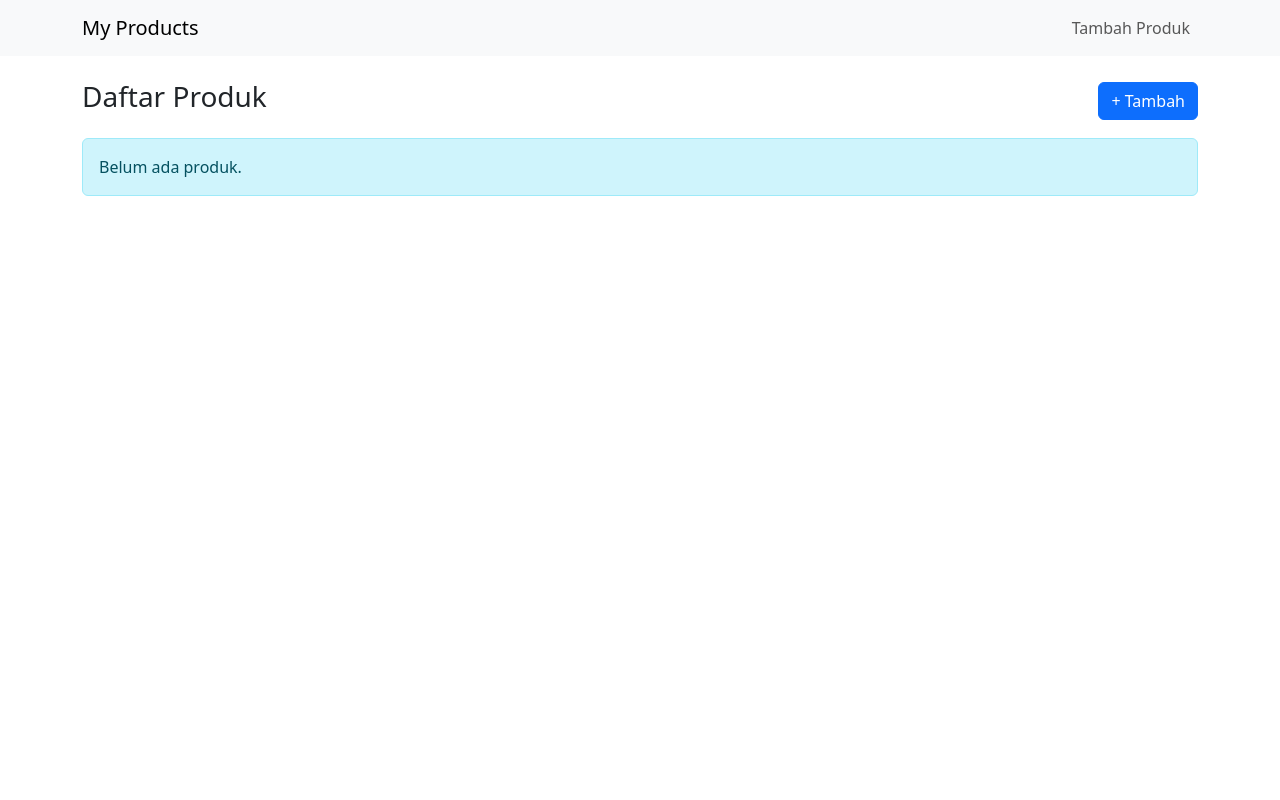
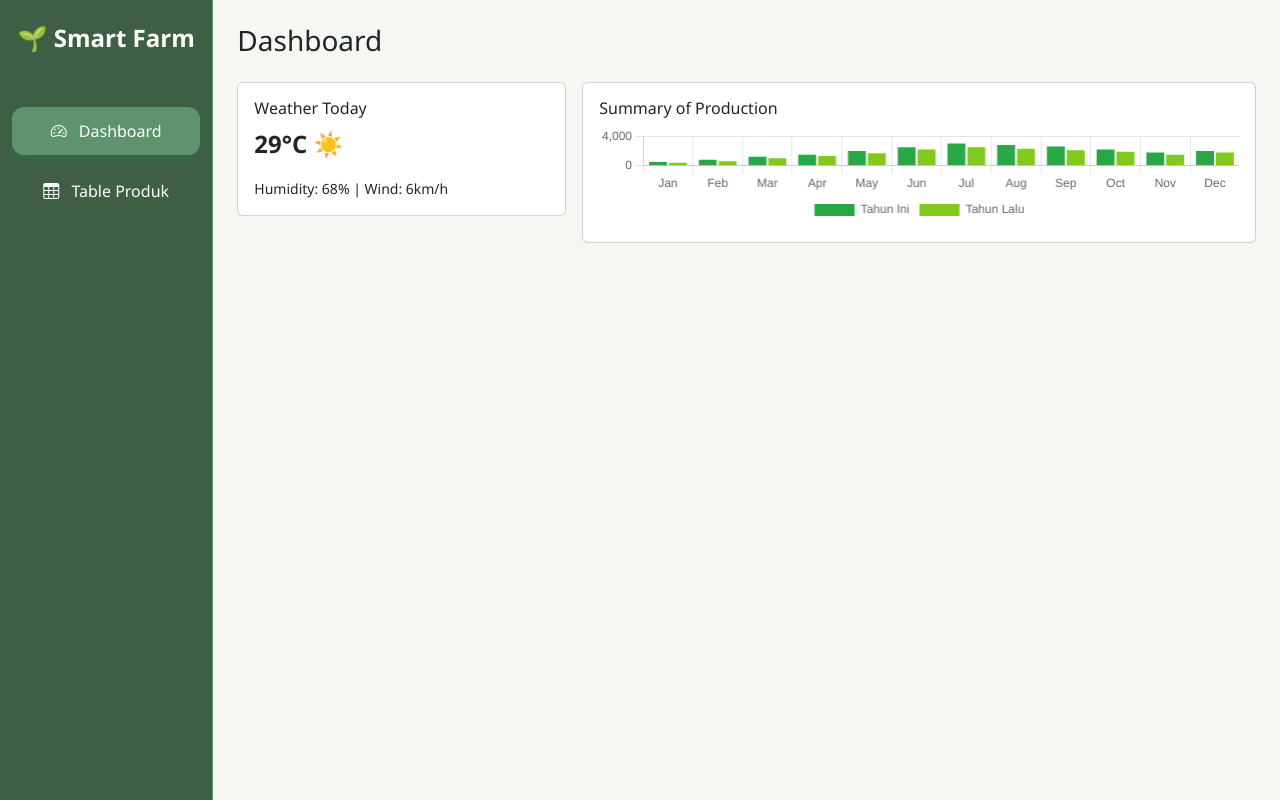
Before and after one commit to r4scodee/webFitcom2025_SkinfaDev_smkinformatikaalirsyad, a PHP site: the page made by index.php in a window 1280 px wide. Run offline with PHP 8.4, Linux system fonts and the light colour scheme; data that the repository does not hold is empty; some libraries are stand-ins or nearby versions.

Commit message:
rombak habis

```diff
--- a/app/config/config.php
+++ b/app/config/config.php
@@ -2,10 +2,10 @@
 // config.php - simpan konfigurasi aplikasi di sini
 // NOTE: Untuk production, letakkan file ini di luar public_html jika memungkinkan.
 
-define('DB_HOST', '103.163.138.166');      // host DB
-define('DB_NAME', 'smkinfor_lombafitcom2025');       // nama DB (ubah sesuai yang kamu buat)
-define('DB_USER', 'smkinfor_root_lombafitcom2025');           // user DB
-define('DB_PASS', 'JoB!um&aTxvuWvq2');               // password DB
+define('DB_HOST', '103.163.138.166');
+define('DB_NAME', 'smkinfor_lombafitcom2025');
+define('DB_USER', 'smkinfor_root_lombafitcom2025');
+define('DB_PASS', 'JoB!um&aTxvuWvq2');
 
 // BASE_URL berguna buat redirect / membuat asset URL (ubah kalau di subfolder)
 $protocol = (!empty($_SERVER['HTTPS']) && $_SERVER['HTTPS'] !== 'off') ? 'https' : 'http';
--- /dev/null
+++ b/app/controller/DashboardController.php
@@ -0,0 +1,12 @@
+<?php
+
+require_once __DIR__ . '/../libs/Controller.php';
+
+class DashboardController extends Controller {
+    public function index() {
+        $this->view('dashboard/index', [
+            'title' => 'Dashboard - Smart Farm',
+            'active' => 'dashboard'
+        ]);
+    }
+}
--- a/app/controller/ProductsController.php
+++ b/app/controller/ProductsController.php
@@ -1,7 +1,5 @@
 <?php
-// ProductsController.php
-// Controller untuk handle semua request CRUD produk.
-// Memakai Controller base class (render, e(), CSRF helpers).
+require_once __DIR__ . '/../libs/Controller.php';
 
 class ProductsController extends Controller
 {
@@ -18,7 +16,11 @@ class ProductsController extends Controller
     {
         $products = $this->model->all();
         // panggil view dengan data products
-        $this->view('products/index', ['products' => $products]);
+        $this->view('products/index', [
+        'title' => 'Table Produk - Smart Farm',
+        'active' => 'products',
+        'products' => $products
+        ]);
     }
 
     // GET /products/create (tampilkan form create)
--- a/app/libs/Controller.php
+++ b/app/libs/Controller.php
@@ -5,22 +5,25 @@ class Controller
     // Render view: otomatis include header & footer layout
     protected function view($viewPath, $data = [])
     {
-        // ekstrak data jadi variabel di view (misal $products)
-        extract($data);
+    // ekstrak data jadi variabel di view (misal $products, $title, $active)
+    extract($data);
 
-        // header layout
-        require_once __DIR__ . '/../views/layouts/header.php';
+    // Mulai buffer
+    ob_start();
 
-        // main view
-        $viewFile = __DIR__ . '/../views/' . $viewPath . '.php';
-        if (is_file($viewFile)) {
-            require_once $viewFile;
-        } else {
-            echo "<div class='container mt-4'><div class='alert alert-danger'>View $viewPath tidak ditemukan.</div></div>";
-        }
+    // file view utama
+    $viewFile = __DIR__ . '/../views/' . $viewPath . '.php';
+    if (is_file($viewFile)) {
+        require $viewFile;
+    } else {
+        echo "<div class='alert alert-danger'>View $viewPath tidak ditemukan.</div>";
+    }
 
-        // footer layout
-        require_once __DIR__ . '/../views/layouts/footer.php';
+    // Ambil hasil render view dan simpan ke $content
+    $content = ob_get_clean();
+
+    // Sekarang panggil layout utama
+    require __DIR__ . '/../views/layouts/layout.php';
     }
 
     // Redirect helper
--- /dev/null
+++ b/app/views/dashboard/index.php
@@ -0,0 +1,37 @@
+<?php ob_start(); ?>
+<h3 class="mb-4">Dashboard</h3>
+<div class="row g-3">
+  <div class="col-md-4">
+    <div class="card card-custom p-3">
+      <h6>Weather Today</h6>
+      <p class="fs-4 fw-bold">29°C ☀️</p>
+      <small>Humidity: 68% | Wind: 6km/h</small>
+    </div>
+  </div>
+  <div class="col-md-8">
+    <div class="card card-custom p-3">
+      <h6>Summary of Production</h6>
+      <canvas id="chartProduction" height="100"></canvas>
+    </div>
+  </div>
+</div>
+
+<script>
+const ctx = document.getElementById('chartProduction');
+new Chart(ctx, {
+  type: 'bar',
+  data: {
+    labels: ['Jan','Feb','Mar','Apr','May','Jun','Jul','Aug','Sep','Oct','Nov','Dec'],
+    datasets: [{
+      label: 'Tahun Ini',
+      data: [500,800,1200,1500,2000,2500,3000,2800,2600,2200,1800,2000],
+      backgroundColor: '#28a745'
+    },{
+      label: 'Tahun Lalu',
+      data: [400,600,1000,1300,1700,2200,2500,2300,2100,1900,1500,1800],
+      backgroundColor: '#82c91e'
+    }]
+  },
+  options: { responsive: true, plugins: { legend: { position: 'bottom' } } }
+});
+</script>
--- a/app/views/layouts/footer.php
+++ /dev/null
@@ -1,39 +0,0 @@
-<?php
-// footer.php
-?>
-</main>
-<!-- jQuery + Bootstrap JS (CDN) -->
-<script src="https://code.jquery.com/jquery-3.7.0.min.js"></script>
-<script src="https://cdn.jsdelivr.net/npm/bootstrap@5.3.0/dist/js/bootstrap.bundle.min.js"></script>
-
-<!-- Custom JS: konfirmasi hapus + preview image -->
-<script>
-// konfirmasi hapus (delegation)
-$(document).on('click', '.btn-delete', function(e){
-    e.preventDefault();
-    if(confirm('Yakin mau hapus produk ini? Data dan gambarnya akan terhapus permanen.')) {
-        // kirim form delete yang tersembunyi
-        $(this).closest('form').submit();
-    }
-});
-
-// preview image ketika upload pada form (input file dengan id #image)
-$(document).on('change', '#image', function(){
-    const file = this.files[0];
-    if (!file) return;
-    // simple size check (2MB)
-    if (file.size > 2 * 1024 * 1024) {
-        alert('Ukuran file terlalu besar (max 2MB).');
-        $(this).val('');
-        return;
-    }
-    const reader = new FileReader();
-    reader.onload = function(e) {
-        $('#preview').attr('src', e.target.result).show();
-    }
-    reader.readAsDataURL(file);
-});
-</script>
-
-</body>
-</html>
--- a/app/views/layouts/header.php
+++ /dev/null
@@ -1,32 +0,0 @@
-<?php
-// header.php - layout header & include Bootstrap + jQuery dari CDN (bisa disesuaikan)
-?>
-<!doctype html>
-<html lang="en">
-<head>
-    <meta charset="utf-8">
-    <meta name="viewport" content="width=device-width, initial-scale=1">
-    <title>CRUD Produk - Simple OOP</title>
-    <!-- Bootstrap 5.3 (CDN) -->
-    <link href="https://cdn.jsdelivr.net/npm/bootstrap@5.3.0/dist/css/bootstrap.min.css" rel="stylesheet">
-    <!-- Optional: Font Awesome for icons -->
-    <link rel="stylesheet" href="https://cdnjs.cloudflare.com/ajax/libs/font-awesome/6.5.0/css/all.min.css">
-    <style>
-        /* sedikit styling supaya tampil rapi */
-        .thumb { max-width: 120px; max-height: 80px; object-fit: cover; }
-    </style>
-</head>
-<body>
-<nav class="navbar navbar-expand-lg navbar-light bg-light">
-  <div class="container">
-    <a class="navbar-brand" href="<?= BASE_URL ?>products">My Products</a>
-    <div class="collapse navbar-collapse">
-      <ul class="navbar-nav ms-auto">
-        <li class="nav-item">
-          <a class="nav-link" href="<?= BASE_URL ?>products/create">Tambah Produk</a>
-        </li>
-      </ul>
-    </div>
-  </div>
-</nav>
-<main class="container mt-4">
--- /dev/null
+++ b/app/views/layouts/layout.php
@@ -0,0 +1,93 @@
+<!DOCTYPE html>
+<html lang="en">
+<head>
+  <meta charset="UTF-8">
+  <meta name="viewport" content="width=device-width, initial-scale=1.0">
+  <title><?= $title ?? "Smart Farm" ?></title>
+  <!-- Bootstrap 5 -->
+  <link href="https://cdn.jsdelivr.net/npm/bootstrap@5.3.0/dist/css/bootstrap.min.css" rel="stylesheet">
+  <!-- Icons -->
+  <link href="https://cdn.jsdelivr.net/npm/bootstrap-icons@1.11.1/font/bootstrap-icons.css" rel="stylesheet">
+  <!-- jQuery -->
+  <script src="https://code.jquery.com/jquery-3.6.0.min.js"></script>
+  <!-- Chart.js -->
+  <script src="https://cdn.jsdelivr.net/npm/chart.js"></script>
+  <style>
+    /* Sidebar styling */
+body {
+  font-family: 'Segoe UI', sans-serif;
+  background-color: #f5f8f2;
+  margin: 0c !important;        /* hilangkan margin bawaan body */
+  padding: 0 !important;       /* hilangkan padding bawaan body */
+}
+
+.container-fluid {
+  padding-left: 20;  /* hilangkan padding kiri-kanan bootstrap */
+  padding-right: 20;
+}
+
+.sidebar {
+  min-height: 100vh;
+  background: #3E5F44;
+  border-right: 1px solid #5E936C;
+}
+
+.sidebar-link {
+  width: 100%;
+  text-align: center;
+  padding: 12px 0;
+  margin: 6px 0;
+  border-radius: 12px;
+  color: #fff;
+  font-weight: 500;
+  transition: all 0.3s ease;
+}
+
+.sidebar-link:hover {
+  background: #e9f7ef;
+  color: #5E936C;
+  transform: translateX(5px);
+}
+
+.sidebar-link.active {
+  background: #5E936C;
+  color: #fff !important;
+  box-shadow: 0 3px 10px rgba(25, 135, 84, 0.3);
+}
+  </style>
+</head>
+<body>
+<div class="container-fluid">
+  <div class="row">
+    <!-- Sidebar -->
+    <nav class="col-md-2 sidebar d-flex flex-column align-items-center pt-4">
+      <h4 class="mb-5 fw-bold text-white">🌱 Smart Farm</h4>
+
+      <a href="<?= BASE_URL ?>dashboard"
+      class="nav-link sidebar-link <?= ($active ?? '') === 'dashboard' ? 'active' : '' ?>">
+      <i class="bi bi-speedometer2 me-2"></i> Dashboard
+      </a>
+
+      <a href="<?= BASE_URL ?>products"
+      class="nav-link sidebar-link <?= ($active ?? '') === 'products' ? 'active' : '' ?>">
+      <i class="bi bi-table me-2"></i> Table Produk
+      </a>
+    </nav>
+
+
+    <!-- Content -->
+    <main class="col-md-10 p-4">
+      <?= $content ?>
+    </main>
+  </div>
+</div>
+<script>
+$(document).ready(function(){
+  $(".sidebar-link").on("click", function(){
+    $(".sidebar-link").removeClass("active");
+    $(this).addClass("active");
+  });
+});
+</script>
+</body>
+</html>
--- a/app/views/products/form.php
+++ b/app/views/products/form.php
@@ -77,7 +77,10 @@ $val = function($key, $default = '') use ($product, $old, $isEdit) {
                 <input type="file" name="image" id="image" accept="image/*" class="form-control">
                 <div class="mt-2">
                     <?php $img = $val('image'); ?>
-                    <img id="preview" src="<?= $img ? UPLOAD_URL . $this->e($img) : '#' ?>" alt="preview" class="img-thumbnail" style="<?= $img ? '' : 'display:none' ?> max-width:220px;">
+                    <img id="preview" src="<?= $img ? UPLOAD_URL . $this->e($img) : '#' ?>"
+                    alt="preview"
+                    class="img-thumbnail"
+                    style="<?= $img ? 'max-width:220px;' : 'display:none; max-width:220px;' ?>">
                 </div>
             </div>
 
--- a/app/views/products/index.php
+++ b/app/views/products/index.php
@@ -1,10 +1,25 @@
+<?php ob_start(); ?>
+<h3 class="mb-4">Table Produk</h3>
+
+<div class="row mb-3">
+  <div class="col-md-4">
+    <input type="text" id="searchProduct" class="form-control" placeholder="Cari produk...">
+  </div>
+  <div class="col-md-3">
+    <select id="filterSupplier" class="form-select">
+      <option value="">Semua Supplier</option>
       <?php
-// products/index.php - list produk
-// $products tersedia dari controller
-?>
-<div class="d-flex justify-content-between align-items-center mb-3">
-    <h3>Daftar Produk</h3>
-    <a href="<?= BASE_URL ?>products/create" class="btn btn-primary">+ Tambah</a>
+      $suppliers = array_unique(array_column($products, 'supplier'));
+      foreach ($suppliers as $s): ?>
+        <option value="<?= strtolower($s) ?>"><?= htmlspecialchars($s) ?></option>
+      <?php endforeach; ?>
+    </select>
+  </div>
+  <div class="col-md-2 ms-auto text-end">
+    <a href="<?= BASE_URL ?>products/create" class="btn btn-success">
+      <i class="bi bi-plus-circle"></i> Tambah
+    </a>
+  </div>
 </div>
 
 <?php if (empty($products)): ?>
@@ -12,7 +27,7 @@
 <?php else: ?>
   <div class="table-responsive">
     <table class="table table-striped table-bordered align-middle">
-            <thead>
+      <thead class="table-success">
         <tr>
           <th>#</th>
           <th>Kode</th>
@@ -23,7 +38,7 @@
           <th>Aksi</th>
         </tr>
       </thead>
-            <tbody>
+      <tbody id="productTable">
       <?php foreach ($products as $p): ?>
         <tr>
           <td><?= $this->e($p['id']) ?></td>
@@ -33,20 +48,18 @@
           <td><?= $this->e($p['supplier']) ?></td>
           <td>
             <?php if (!empty($p['image'])): ?>
-                            <img src="<?= UPLOAD_URL . $this->e($p['image']) ?>" alt="img" class="thumb img-thumbnail">
+              <img src="<?= UPLOAD_URL . htmlspecialchars($p['image']) ?>" alt="img" class="thumb img-thumbnail" width="60">
             <?php else: ?>
               <span class="text-muted">-</span>
             <?php endif; ?>
           </td>
           <td style="white-space:nowrap">
-                        <a href="<?= BASE_URL ?>products/edit/<?= $this->e($p['id']) ?>" class="btn btn-sm btn-warning me-1">
-                            <i class="fa fa-edit"></i> Edit
+            <a href="<?= BASE_URL ?>products/edit/<?= htmlspecialchars($p['id']) ?>" class="btn btn-sm btn-warning me-1">
+              <i class="bi bi-pencil"></i>
             </a>
-
-                        <!-- Hapus pakai form POST untuk lebih aman (CSRF) -->
-                        <form method="post" action="<?= BASE_URL ?>products/delete/<?= $this->e($p['id']) ?>" style="display:inline">
+            <form method="post" action="<?= BASE_URL ?>products/delete/<?= htmlspecialchars($p['id']) ?>" style="display:inline" onsubmit="return confirm('Yakin hapus produk ini?')">
               <input type="hidden" name="_csrf" value="<?= $this->generateCSRFToken() ?>">
-                            <button class="btn btn-sm btn-danger btn-delete"><i class="fa fa-trash"></i> Hapus</button>
+              <button class="btn btn-sm btn-danger"><i class="bi bi-trash"></i></button>
             </form>
           </td>
         </tr>
@@ -55,3 +68,23 @@
     </table>
   </div>
 <?php endif; ?>
+
+<script>
+function filterTable() {
+  var searchVal = $("#searchProduct").val().toLowerCase();
+  var supplierVal = $("#filterSupplier").val().toLowerCase();
+
+  $("#productTable tr").filter(function() {
+    var text = $(this).text().toLowerCase();
+    var supplier = $(this).find("td:nth-child(5)").text().toLowerCase(); // kolom ke-5 supplier
+
+    var matchSearch = text.indexOf(searchVal) > -1;
+    var matchSupplier = !supplierVal || supplier === supplierVal;
+
+    $(this).toggle(matchSearch && matchSupplier);
+  });
+}
+
+$("#searchProduct").on("keyup", filterTable);
+$("#filterSupplier").on("change", filterTable);
+</script>
--- a/index.php
+++ b/index.php
@@ -1,10 +1,7 @@
 <?php
-// index.php - Front controller sederhana
-// Mulai session untuk CSRF token & kebutuhan session lainnya
 session_start();
 
-// ===== Autoload sederhana =====
-// Mencari class di folder app/libs, app/controller, app/models
+// Autoload sederhana
 spl_autoload_register(function ($class) {
     $paths = [
         __DIR__ . '/app/libs/',
@@ -20,59 +17,37 @@ spl_autoload_register(function ($class) {
     }
 });
 
-// ===== Load config =====
-require_once __DIR__ . '/app/config/config.php'; // file config (dibuat di step ini)
+// Load config
+require_once __DIR__ . '/app/config/config.php';
 
-// ===== Simple routing =====
-// Ambil URI path (tanpa query string)
-$uri = parse_url($_SERVER['REQUEST_URI'], PHP_URL_PATH);
+// Router sederhana
+$url = $_GET['url'] ?? '';
+$segments = explode('/', trim($url, '/'));
 
-// Jika aplikasi berjalan di subfolder, hapus base path
-$scriptName = dirname($_SERVER['SCRIPT_NAME']); // bisa jadi '/'
-if ($scriptName !== '/') {
-    $uri = preg_replace('#^' . preg_quote($scriptName) . '#', '', $uri);
-}
+// default controller = dashboard
+$controllerName = ucfirst($segments[0] ?: 'dashboard') . 'Controller';
+$method = $segments[1] ?? 'index';
+$params = array_slice($segments, 2);
 
-// Hilangkan leading/trailing slash dan pecah segmen
-$uri = trim($uri, '/');
-$segments = $uri === '' ? [] : explode('/', $uri);
-
-// Default controller/action
-$controllerSegment = $segments[0] ?? 'products';        // contoh: /products/create
-$actionSegment     = $segments[1] ?? 'index';           // contoh: 'create' atau 'edit'
-$idSegment         = $segments[2] ?? null;              // contoh: id
-
-// Buat nama class controller: ProductsController
-$controllerName = ucfirst($controllerSegment) . 'Controller';
-$actionName = $actionSegment;
-
-// Path file controller
+// cek file controller
 $controllerFile = __DIR__ . '/app/controller/' . $controllerName . '.php';
-
-// Jika file controller ada, include lalu panggil action; kalau nggak ada, 404 sederhana
-if (is_file($controllerFile)) {
-    require_once $controllerFile;
+if (file_exists($controllerFile)) {
+    require $controllerFile;
     if (!class_exists($controllerName)) {
-        header("HTTP/1.0 500 Internal Server Error");
-        echo "Controller class $controllerName tidak ditemukan.";
+        http_response_code(500);
+        echo "Controller class $controllerName not found.";
         exit;
     }
+
     $controller = new $controllerName();
 
-    // Jika method ada, panggil. Pass $id jika tersedia.
-    if (method_exists($controller, $actionName)) {
-        if ($idSegment !== null) {
-            $controller->{$actionName}($idSegment);
-        } else {
-            $controller->{$actionName}();
-        }
+    if (method_exists($controller, $method)) {
+        call_user_func_array([$controller, $method], $params);
     } else {
-        // action tidak ditemukan
-        header("HTTP/1.0 404 Not Found");
-        echo "Action '$actionName' tidak ditemukan pada controller $controllerName.";
+        http_response_code(404);
+        echo "Method not found: $method";
     }
 } else {
-    // controller file tidak ditemukan -> default ke products index (opsional) atau 404
-    header("HTTP/1.0 404 Not Found");
-    echo "Halaman tidak ditemukan.";
+    http_response_code(404);
+    echo "Controller not found: $controllerName";
 }
```
Also changed, not shown: backup.html (added, +57 -0 lines), .htaccess, asset/css/style.css (added), asset/js/script.js (added), uploads/162dfa0b25e0f53b_1757529575.jpg (added), uploads/6a49a4bbdd525acb_1757514169.jpg (added). Lines whose indentation alone changed are shown as unchanged.
